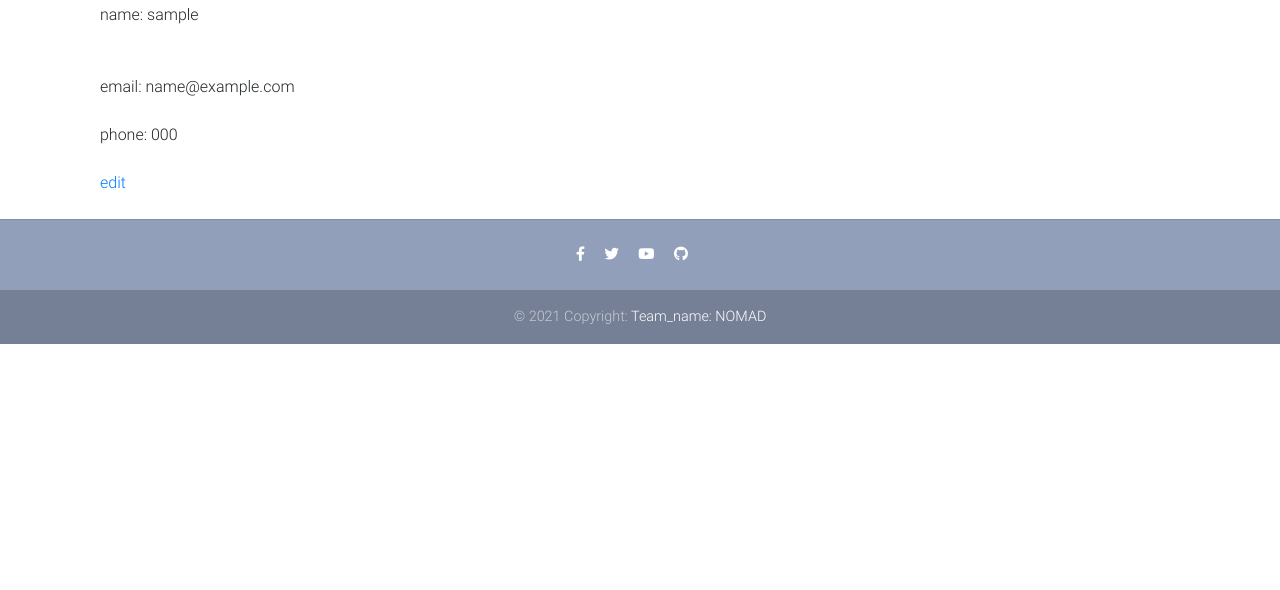
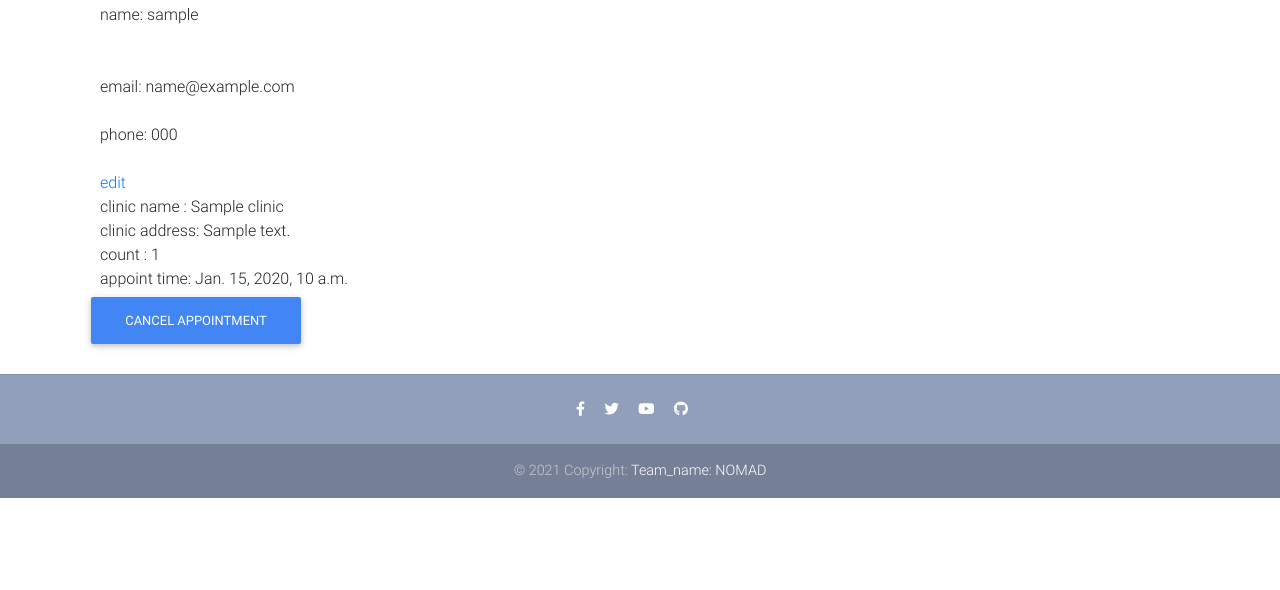
Before and after one commit to xingq1998/CIS422_group4_project1, a Django app: page /info/ in a window 1280 px wide. Shown: the part 151-741 px from the top of the page. Run offline with Django 3.2, Linux system fonts and the light colour scheme; a user stored in the database is signed in; tables that the repository leaves empty hold one stand-in row (values such as "Sample post"); parts of the project's set-up code (start-up, migrations or seed data) failed here and were passed over; some libraries are stand-ins or nearby versions.

Commit message:
add appt display in info.html and test

```diff
--- a/app/models.py
+++ b/app/models.py
@@ -1,13 +1,16 @@
+from django.db import models
 from django.db import models
 from django.contrib.auth.models import User
 from django.db.models.signals import post_save
 from django.dispatch import receiver
+from clinics.models import ScheduleTime
 
 
 # just for sample, not actually used
 class Profile(models.Model):
     user = models.OneToOneField(User, on_delete=models.CASCADE, related_name='profile')
     phone = models.CharField(max_length=20, blank=True)
+    appoint = models.ManyToManyField(to=ScheduleTime)
 
     def __str__(self):
         return 'user {}'.format(self.user.username)
--- a/app/urls.py
+++ b/app/urls.py
@@ -28,6 +28,8 @@ urlpatterns = [
     path('logout/', views.account_logout, name='logout'),
     path('info/', views.account_info, name="info"),
     path('edit/<int:id>/', views.edit, name='edit'),
+    path('cancel/<int:id>/', views.cancel, name='cancel'),
+    path('is_scheduled/<int:id>/', views.is_schedule, name='is_scheduled'),
     path('clinics/', include('clinics.urls', namespace='clinics')),
     # <TR> Used so I can pull up the clinics page for debugging purposes
 ]
--- a/app/views.py
+++ b/app/views.py
@@ -7,6 +7,7 @@ from django.contrib.auth.decorators import login_required
 import json
 from .forms import ProfileForm
 from .models import Profile
+from clinics.models import Clinic
 
 
 def home(request):
@@ -72,7 +73,35 @@ def account_logout(request):
 def account_info(request):
     user = User.objects.get(id=request.user.id)
     if request.method == 'GET':
-        return render(request, 'users/info.html', {'user': user})
+        schedules = user.profile.appoint.all()
+        appoints = list()
+
+        for schedule in schedules:
+            clinic = Clinic.objects.get(id=schedule.clinic_id_id)
+            appoint = dict()
+            appoint['id'] = schedule.id
+            appoint['name'] = clinic.name
+            appoint['address'] = clinic.address
+            appoint['start_time'] = schedule.start_time
+            appoint['count'] = schedule.number_concurrent_appts
+            appoints.append(appoint)
+
+        # fake data for testing
+        # appoint = dict()
+        # appoint['id'] = 1
+        # appoint['name'] = 'hu'
+        # appoint['address'] = 'test'
+        # appoint['start_time'] = "2021-3-10"
+        # appoint['count'] = 1
+        # appoints.append(appoint)
+        # appoint = dict()
+        # appoint['id'] = 2
+        # appoint['name'] = 'hq'
+        # appoint['address'] = 'test1'
+        # appoint['start_time'] = "2021-3-11"
+        # appoint['count'] = 2
+        # appoints.append(appoint)
+        return render(request, 'users/info.html', {'user': user, 'appoints': appoints})
     return redirect("/index/?message=Request Error")
 
 
@@ -106,3 +135,22 @@ def edit(request, id):
         return render(request, 'users/edit.html', {'user': user})
     else:
         return redirect('/info/')
+
+
+@login_required(login_url='/login/')
+def cancel(request, id):
+    if request.method == 'GET':
+        profile = Profile.objects.get(user_id=request.user.id)
+        profile.appoint.remove(id)
+        return redirect('/info/')
+    return redirect('/info/')
+
+
+@login_required(login_url='/login/')
+def is_schedule(request, id):
+    user = User.objects.get(request.user.id)
+    appoints = user.profile.appoint.all()
+    for appoint in appoints:
+        if appoint.clinic_id == id:
+            return True
+    return False
--- a/templates/users/info.html
+++ b/templates/users/info.html
@@ -22,6 +22,17 @@
                 <a href='{% url "edit" user.id %}'>edit</a>
             </div>
         </div>
+        <div class="col-12">
+            {% for appoint in appoints %}
+                <div class="col-md-4"> clinic name : {{ appoint.name }}</div>
+                <div class="col-md-4"> clinic address: {{ appoint.address }}</div>
+                <div class="col-md-4"> count : {{ appoint.count }}</div>
+                <div class="col-md-4"> appoint time: {{ appoint.start_time }}</div>
+                <form class="cancel" method="GET" action="{% url 'cancel' appoint.id %}">{% csrf_token %}
+                    <button class="btn btn-primary" type="submit">cancel appointment</button>
+                </form>
+            {% endfor %}
+        </div>
     </div>
 
 </div>
```
Also changed, not shown: clinics/views.py (+17 -17 lines).
